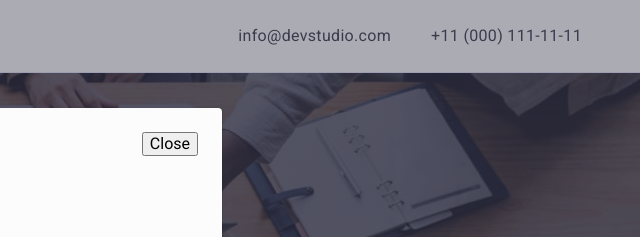
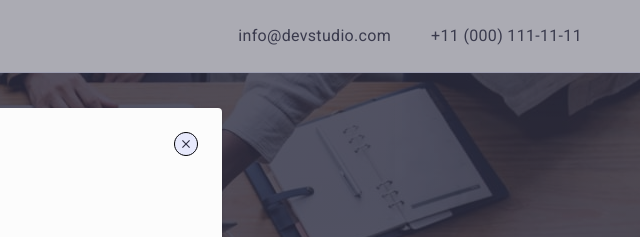
Before and after one commit to kazamov/goit-markup-hw-04, a plain HTML site: page index.html in a window 1280 px wide. Both pictures are taken after a click on the button "Order service". Shown: the top 237 px of the page, 622-1262 px from the left. Drawn offline with nearby package versions, Linux system fonts and the light colour scheme.

Commit message:
add modal close button

```diff
--- a/css/styles.css
+++ b/css/styles.css
@@ -398,6 +398,10 @@ img {
 	position: absolute;
 	top: 24px;
 	right: 24px;
+	padding: 0;
+	border: none;
+	background-color: transparent;
+	cursor: pointer;
 }
 
 /*#endregion Studio Page */
--- a/index.html
+++ b/index.html
@@ -176,7 +176,11 @@
 
 		<div data-modal class="backdrop is-hidden">
 			<div role="dialog" aria-modal="true" class="modal">
-				<button data-modal-close class="modal-btn" type="button">Close</button>
+				<button aria-label="Close modal button" data-modal-close class="modal-btn" type="button">
+					<svg width="24" height="24">
+						<use href="./images/icons.svg#icon-close"></use>
+					</svg>
+				</button>
 			</div>
 		</div>
 
```
Also changed, not shown: images/icons.svg (added).
